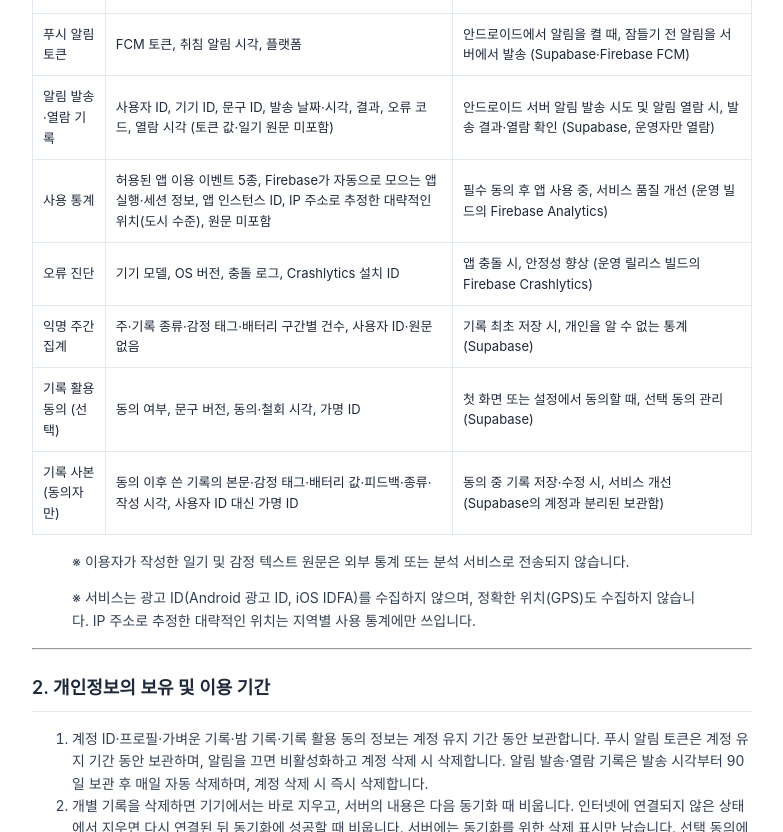
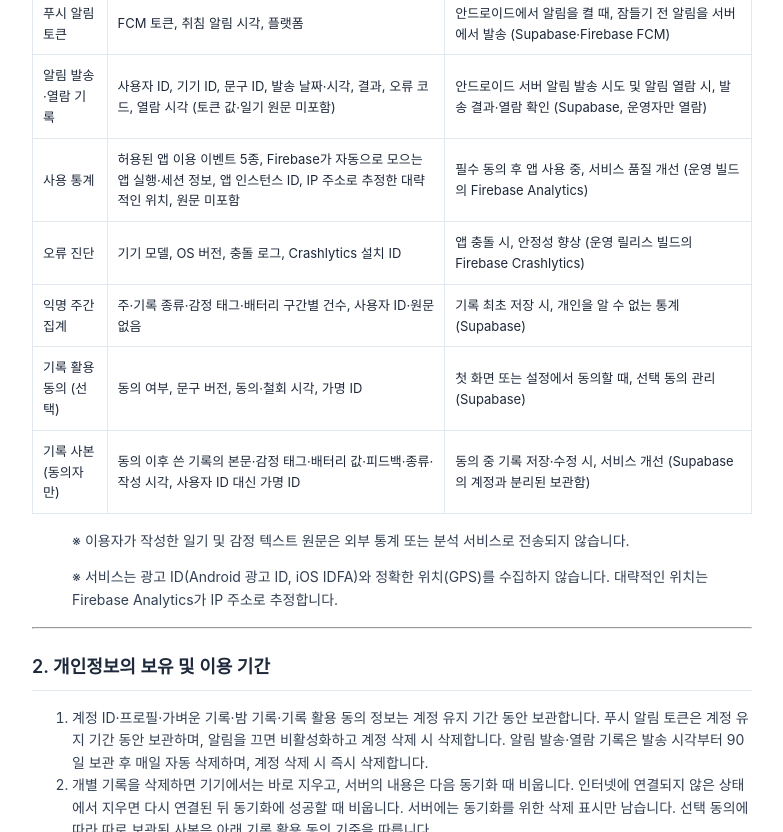
Before and after one commit to ckdals1108/dodac-policy, a plain HTML site: page index.html in a window 1280 px wide. Shown: the part 580-1412 px from the top of the page, without its empty margins (248-1031 px from the left). Drawn offline with Linux system fonts and the light colour scheme.

Commit message:
Keep the location sentence to what Google documents
Co-Authored-By: Claude Opus 5.5 <noreply@anthropic.com>

```diff
--- a/index.html
+++ b/index.html
@@ -46,14 +46,14 @@
         <tr><td>밤 기록</td><td>감정 태그, 메모 원문, 배터리 값, 피드백 문장</td><td>밤 리추얼 완료 시 자동 저장 및 서버 동기화 (기기 DB 및 Supabase)</td></tr>
         <tr><td>푸시 알림 토큰</td><td>FCM 토큰, 취침 알림 시각, 플랫폼</td><td>안드로이드에서 알림을 켤 때, 잠들기 전 알림을 서버에서 발송 (Supabase·Firebase FCM)</td></tr>
         <tr><td>알림 발송·열람 기록</td><td>사용자 ID, 기기 ID, 문구 ID, 발송 날짜·시각, 결과, 오류 코드, 열람 시각 (토큰 값·일기 원문 미포함)</td><td>안드로이드 서버 알림 발송 시도 및 알림 열람 시, 발송 결과·열람 확인 (Supabase, 운영자만 열람)</td></tr>
-        <tr><td>사용 통계</td><td>허용된 앱 이용 이벤트 5종, Firebase가 자동으로 모으는 앱 실행·세션 정보, 앱 인스턴스 ID, IP 주소로 추정한 대략적인 위치(도시 수준), 원문 미포함</td><td>필수 동의 후 앱 사용 중, 서비스 품질 개선 (운영 빌드의 Firebase Analytics)</td></tr>
+        <tr><td>사용 통계</td><td>허용된 앱 이용 이벤트 5종, Firebase가 자동으로 모으는 앱 실행·세션 정보, 앱 인스턴스 ID, IP 주소로 추정한 대략적인 위치, 원문 미포함</td><td>필수 동의 후 앱 사용 중, 서비스 품질 개선 (운영 빌드의 Firebase Analytics)</td></tr>
         <tr><td>오류 진단</td><td>기기 모델, OS 버전, 충돌 로그, Crashlytics 설치 ID</td><td>앱 충돌 시, 안정성 향상 (운영 릴리스 빌드의 Firebase Crashlytics)</td></tr>
         <tr><td>익명 주간 집계</td><td>주·기록 종류·감정 태그·배터리 구간별 건수, 사용자 ID·원문 없음</td><td>기록 최초 저장 시, 개인을 알 수 없는 통계 (Supabase)</td></tr>
         <tr><td>기록 활용 동의 (선택)</td><td>동의 여부, 문구 버전, 동의·철회 시각, 가명 ID</td><td>첫 화면 또는 설정에서 동의할 때, 선택 동의 관리 (Supabase)</td></tr>
         <tr><td>기록 사본 (동의자만)</td><td>동의 이후 쓴 기록의 본문·감정 태그·배터리 값·피드백·종류·작성 시각, 사용자 ID 대신 가명 ID</td><td>동의 중 기록 저장·수정 시, 서비스 개선 (Supabase의 계정과 분리된 보관함)</td></tr>
       </tbody>
     </table>
-    <blockquote><p>※ 이용자가 작성한 일기 및 감정 텍스트 원문은 외부 통계 또는 분석 서비스로 전송되지 않습니다.</p><p>※ 서비스는 광고 ID(Android 광고 ID, iOS IDFA)를 수집하지 않으며, 정확한 위치(GPS)도 수집하지 않습니다. IP 주소로 추정한 대략적인 위치는 지역별 사용 통계에만 쓰입니다.</p></blockquote>
+    <blockquote><p>※ 이용자가 작성한 일기 및 감정 텍스트 원문은 외부 통계 또는 분석 서비스로 전송되지 않습니다.</p><p>※ 서비스는 광고 ID(Android 광고 ID, iOS IDFA)와 정확한 위치(GPS)를 수집하지 않습니다. 대략적인 위치는 Firebase Analytics가 IP 주소로 추정합니다.</p></blockquote>
     <hr>
     <h2>2. 개인정보의 보유 및 이용 기간</h2>
     <ol>
```
